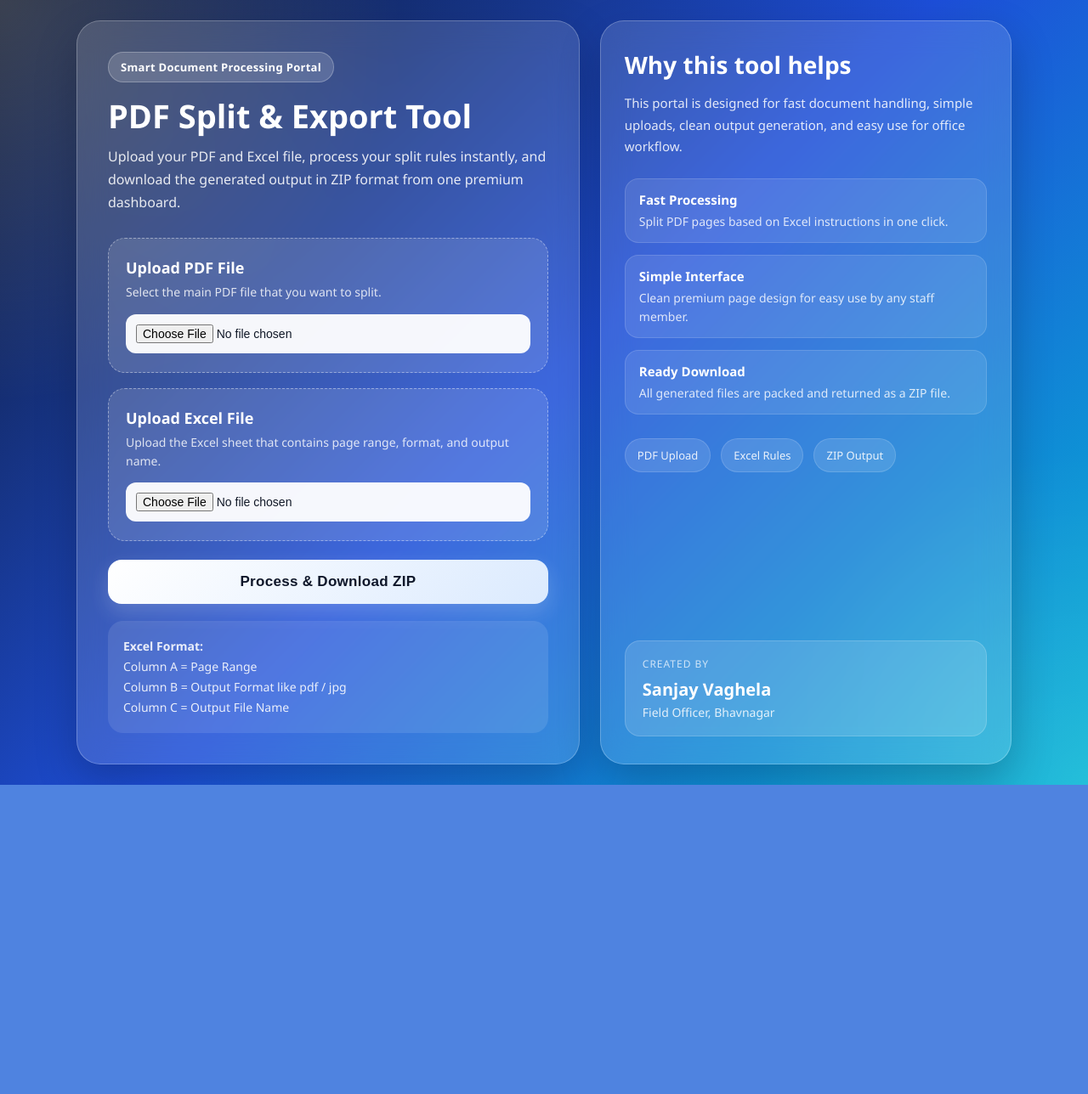
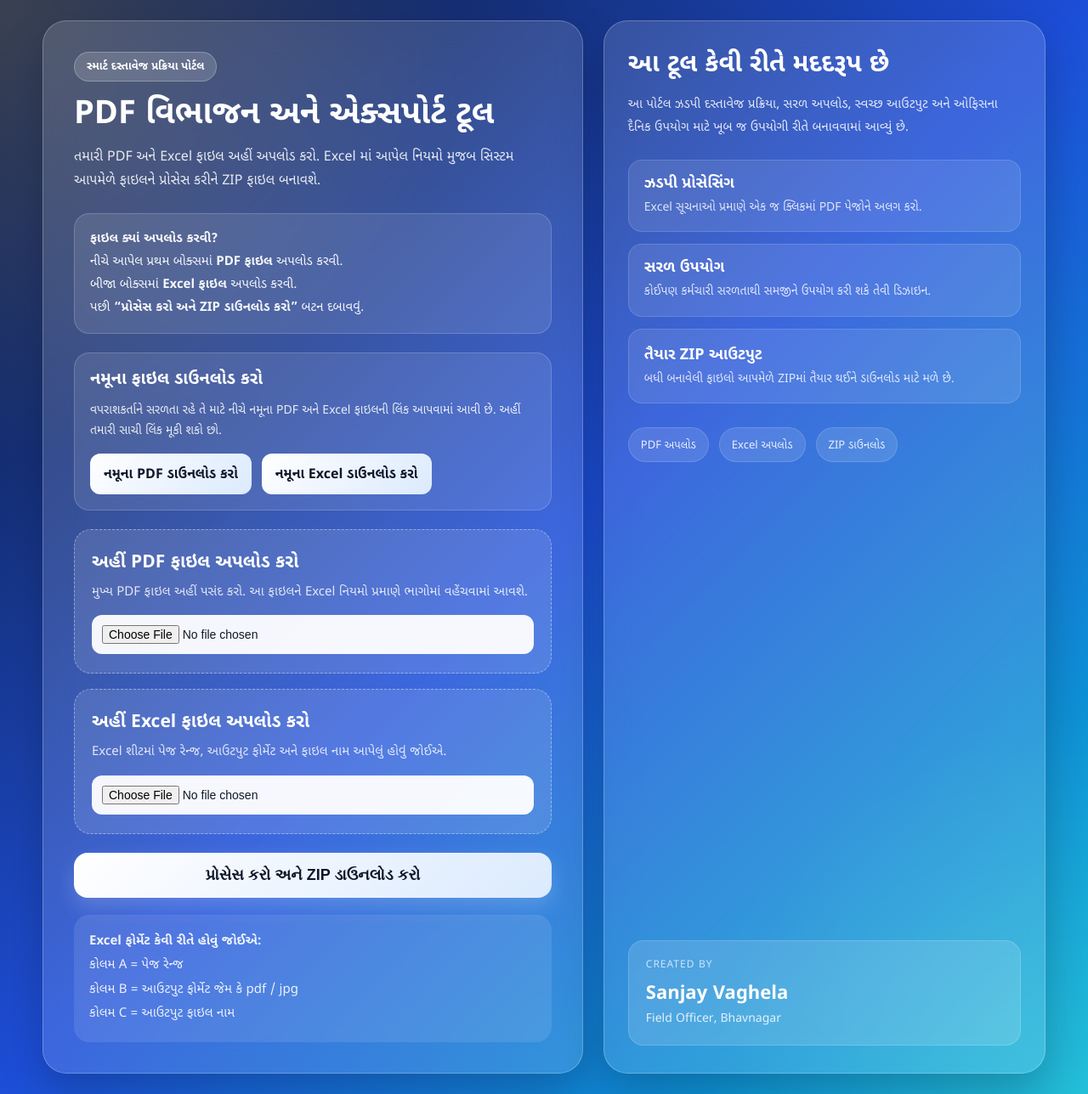
Before and after one commit to fobhavnagar1-sanjay/pdf-web-app, a Flask app: page / in a window 1280 px wide. Shown: the whole page at 85% size. Before the commit the page ends 924 px from the top, so only its background shows below. Run offline with Flask 3, Linux system fonts and the light colour scheme.

Commit message:
Update index.html

```diff
--- a/templates/index.html
+++ b/templates/index.html
@@ -1,9 +1,9 @@
 <!DOCTYPE html>
-<html lang="en">
+<html lang="gu">
 <head>
     <meta charset="UTF-8">
     <meta name="viewport" content="width=device-width, initial-scale=1.0">
-    <title>PDF Split Tool</title>
+    <title> વહાલી દિકરી યોજના ડોક્યુમેન્ટ ટૂલ</title>
     <style>
         * {
             box-sizing: border-box;
@@ -11,7 +11,7 @@
 
         body {
             margin: 0;
-            font-family: "Segoe UI", Arial, sans-serif;
+            font-family: "Noto Sans Gujarati", "Shruti", "Segoe UI", sans-serif;
             min-height: 100vh;
             background:
                 radial-gradient(circle at top left, rgba(255,255,255,0.18), transparent 30%),
@@ -25,7 +25,7 @@
 
         .page-wrap {
             width: 100%;
-            max-width: 1100px;
+            max-width: 1180px;
             display: grid;
             grid-template-columns: 1.1fr 0.9fr;
             gap: 24px;
@@ -55,23 +55,74 @@
             border: 1px solid rgba(255,255,255,0.25);
             font-size: 13px;
             font-weight: 600;
-            letter-spacing: 0.3px;
             margin-bottom: 18px;
         }
 
         h1 {
             margin: 0 0 12px;
             font-size: 38px;
-            line-height: 1.15;
+            line-height: 1.2;
             font-weight: 800;
         }
 
         .subtitle {
-            margin: 0 0 28px;
+            margin: 0 0 22px;
             color: rgba(255,255,255,0.88);
             font-size: 16px;
+            line-height: 1.8;
+            max-width: 680px;
+        }
+
+        .info-strip {
+            background: rgba(255,255,255,0.10);
+            border: 1px solid rgba(255,255,255,0.18);
+            border-radius: 18px;
+            padding: 16px 18px;
+            margin-bottom: 22px;
+            line-height: 1.8;
+            font-size: 15px;
+            color: rgba(255,255,255,0.95);
+        }
+
+        .sample-box {
+            background: rgba(255,255,255,0.10);
+            border: 1px solid rgba(255,255,255,0.18);
+            border-radius: 18px;
+            padding: 18px;
+            margin-bottom: 22px;
+        }
+
+        .sample-box h3 {
+            margin: 0 0 12px;
+            font-size: 20px;
+        }
+
+        .sample-box p {
+            margin: 0 0 14px;
+            color: rgba(255,255,255,0.88);
             line-height: 1.7;
-            max-width: 640px;
+            font-size: 14px;
+        }
+
+        .sample-links {
+            display: flex;
+            flex-wrap: wrap;
+            gap: 12px;
+        }
+
+        .sample-links a {
+            display: inline-block;
+            padding: 12px 16px;
+            border-radius: 12px;
+            text-decoration: none;
+            color: #0f172a;
+            background: linear-gradient(135deg, #ffffff, #dbeafe);
+            font-weight: 700;
+            transition: 0.2s ease;
+        }
+
+        .sample-links a:hover {
+            transform: translateY(-2px);
         }
 
         .upload-grid {
@@ -81,7 +132,6 @@
         }
 
         .upload-box {
-            position: relative;
             padding: 22px 20px;
             border-radius: 20px;
             background: rgba(255,255,255,0.12);
@@ -96,15 +146,15 @@
         }
 
         .upload-title {
-            font-size: 18px;
+            font-size: 21px;
             font-weight: 700;
-            margin-bottom: 6px;
+            margin-bottom: 8px;
         }
 
         .upload-text {
-            font-size: 14px;
-            line-height: 1.6;
-            color: rgba(255,255,255,0.82);
+            font-size: 15px;
+            line-height: 1.7;
+            color: rgba(255,255,255,0.84);
             margin-bottom: 14px;
         }
 
@@ -124,9 +174,8 @@
             border: none;
             border-radius: 16px;
             padding: 16px 20px;
-            font-size: 17px;
+            font-size: 18px;
             font-weight: 800;
-            letter-spacing: 0.3px;
             color: #0f172a;
             background: linear-gradient(135deg, #ffffff, #dbeafe);
             cursor: pointer;
@@ -139,18 +188,14 @@
             box-shadow: 0 16px 30px rgba(255,255,255,0.22);
         }
 
-        .process-btn:active {
-            transform: translateY(0);
-        }
-
         .note-box {
             margin-top: 20px;
             padding: 18px;
             border-radius: 18px;
             background: rgba(255,255,255,0.10);
-            color: rgba(255,255,255,0.88);
-            font-size: 14px;
-            line-height: 1.7;
+            color: rgba(255,255,255,0.90);
+            font-size: 15px;
+            line-height: 1.9;
         }
 
         .error-box {
@@ -172,14 +217,14 @@
 
         .side-top h2 {
             margin: 0 0 14px;
-            font-size: 28px;
+            font-size: 30px;
             font-weight: 800;
         }
 
         .side-top p {
             margin: 0 0 24px;
             color: rgba(255,255,255,0.86);
-            line-height: 1.7;
+            line-height: 1.8;
             font-size: 15px;
         }
 
@@ -190,7 +235,7 @@
         }
 
         .feature-item {
-            padding: 14px 16px;
+            padding: 16px 18px;
             border-radius: 16px;
             background: rgba(255,255,255,0.10);
             border: 1px solid rgba(255,255,255,0.14);
@@ -198,14 +243,14 @@
 
         .feature-item strong {
             display: block;
-            margin-bottom: 4px;
-            font-size: 15px;
+            margin-bottom: 6px;
+            font-size: 18px;
         }
 
         .feature-item span {
             color: rgba(255,255,255,0.82);
             font-size: 14px;
-            line-height: 1.5;
+            line-height: 1.6;
         }
 
         .creator-box {
@@ -225,7 +270,7 @@
         }
 
         .creator-name {
-            font-size: 20px;
+            font-size: 22px;
             font-weight: 800;
             margin-bottom: 4px;
         }
@@ -233,6 +278,7 @@
         .creator-role {
             font-size: 14px;
             color: rgba(255,255,255,0.84);
+            line-height: 1.6;
         }
 
         .mini-info {
@@ -297,34 +343,54 @@
 <body>
     <div class="page-wrap">
         <div class="glass-card">
-            <div class="top-badge">Smart Document Processing Portal</div>
-            <h1>PDF Split & Export Tool</h1>
+            <div class="top-badge">સ્માર્ટ દસ્તાવેજ પ્રક્રિયા પોર્ટલ</div>
+            <h1>PDF વિભાજન અને એક્સપોર્ટ ટૂલ</h1>
             <p class="subtitle">
-                Upload your PDF and Excel file, process your split rules instantly,
-                and download the generated output in ZIP format from one premium dashboard.
+                તમારી PDF અને Excel ફાઇલ અહીં અપલોડ કરો. Excel માં આપેલ નિયમો મુજબ
+                સિસ્ટમ આપમેળે ફાઇલને પ્રોસેસ કરીને ZIP ફાઇલ બનાવશે.
             </p>
+
+            <div class="info-strip">
+                <strong>ફાઇલ ક્યાં અપલોડ કરવી?</strong><br>
+                નીચે આપેલ પ્રથમ બોક્સમાં <strong>PDF ફાઇલ</strong> અપલોડ કરવી.<br>
+                બીજા બોક્સમાં <strong>Excel ફાઇલ</strong> અપલોડ કરવી.<br>
+                પછી <strong>“પ્રોસેસ કરો અને ZIP ડાઉનલોડ કરો”</strong> બટન દબાવવું.
+            </div>
+
+            <div class="sample-box">
+                <h3>નમૂના ફાઇલ ડાઉનલોડ કરો</h3>
+                <p>
+                    વપરાશકર્તાને સરળતા રહે તે માટે નીચે નમૂના PDF અને Excel ફાઇલની લિંક આપવામાં આવી છે.
+                    અહીં તમારી સાચી લિંક મૂકી શકો છો.
+                </p>
+
+                <div class="sample-links">
+                    <a href="#" target="_blank">નમૂના PDF ડાઉનલોડ કરો</a>
+                    <a href="#" target="_blank">નમૂના Excel ડાઉનલોડ કરો</a>
+                </div>
+            </div>
 
             <form action="/process" method="post" enctype="multipart/form-data" onsubmit="showLoading()">
                 <div class="upload-grid">
                     <div class="upload-box">
-                        <div class="upload-title">Upload PDF File</div>
+                        <div class="upload-title">અહીં PDF ફાઇલ અપલોડ કરો</div>
                         <div class="upload-text">
-                            Select the main PDF file that you want to split.
+                            મુખ્ય PDF ફાઇલ અહીં પસંદ કરો. આ ફાઇલને Excel નિયમો પ્રમાણે ભાગોમાં વહેંચવામાં આવશે.
                         </div>
                         <input type="file" name="pdf" accept=".pdf" required>
                     </div>
 
                     <div class="upload-box">
-                        <div class="upload-title">Upload Excel File</div>
+                        <div class="upload-title">અહીં Excel ફાઇલ અપલોડ કરો</div>
                         <div class="upload-text">
-                            Upload the Excel sheet that contains page range, format, and output name.
+                            Excel શીટમાં પેજ રેન્જ, આઉટપુટ ફોર્મેટ અને ફાઇલ નામ આપેલું હોવું જોઈએ.
                         </div>
                         <input type="file" name="excel" accept=".xlsx" required>
                     </div>
                 </div>
 
-                <button type="submit" class="process-btn">Process & Download ZIP</button>
-                <div id="loadingText" class="loading-text">Processing files, please wait...</div>
+                <button type="submit" class="process-btn">પ્રોસેસ કરો અને ZIP ડાઉનલોડ કરો</button>
+                <div id="loadingText" class="loading-text">ફાઇલો પ્રોસેસ થઈ રહી છે, કૃપા કરીને રાહ જુઓ...</div>
             </form>
 
             {% if error %}
@@ -332,42 +398,42 @@
             {% endif %}
 
             <div class="note-box">
-                <strong>Excel Format:</strong><br>
-                Column A = Page Range<br>
-                Column B = Output Format like pdf / jpg<br>
-                Column C = Output File Name
+                <strong>Excel ફોર્મેટ કેવી રીતે હોવું જોઈએ:</strong><br>
+                કોલમ A = પેજ રેન્જ<br>
+                કોલમ B = આઉટપુટ ફોર્મેટ જેમ કે pdf / jpg<br>
+                કોલમ C = આઉટપુટ ફાઇલ નામ
             </div>
         </div>
 
         <div class="side-card">
             <div class="side-top">
-                <h2>Why this tool helps</h2>
+                <h2>આ ટૂલ કેવી રીતે મદદરૂપ છે</h2>
                 <p>
-                    This portal is designed for fast document handling, simple uploads,
-                    clean output generation, and easy use for office workflow.
+                    આ પોર્ટલ ઝડપી દસ્તાવેજ પ્રક્રિયા, સરળ અપલોડ, સ્વચ્છ આઉટપુટ અને
+                    ઓફિસના દૈનિક ઉપયોગ માટે ખૂબ જ ઉપયોગી રીતે બનાવવામાં આવ્યું છે.
                 </p>
 
                 <div class="feature-list">
                     <div class="feature-item">
-                        <strong>Fast Processing</strong>
-                        <span>Split PDF pages based on Excel instructions in one click.</span>
+                        <strong>ઝડપી પ્રોસેસિંગ</strong>
+                        <span>Excel સૂચનાઓ પ્રમાણે એક જ ક્લિકમાં PDF પેજોને અલગ કરો.</span>
                     </div>
 
                     <div class="feature-item">
-                        <strong>Simple Interface</strong>
-                        <span>Clean premium page design for easy use by any staff member.</span>
+                        <strong>સરળ ઉપયોગ</strong>
+                        <span>કોઈપણ કર્મચારી સરળતાથી સમજીને ઉપયોગ કરી શકે તેવી ડિઝાઇન.</span>
                     </div>
 
                     <div class="feature-item">
-                        <strong>Ready Download</strong>
-                        <span>All generated files are packed and returned as a ZIP file.</span>
+                        <strong>તૈયાર ZIP આઉટપુટ</strong>
+                        <span>બધી બનાવેલી ફાઇલો આપમેળે ZIPમાં તૈયાર થઈને ડાઉનલોડ માટે મળે છે.</span>
                     </div>
                 </div>
 
                 <div class="mini-info">
-                    <div class="mini-pill">PDF Upload</div>
-                    <div class="mini-pill">Excel Rules</div>
-                    <div class="mini-pill">ZIP Output</div>
+                    <div class="mini-pill">PDF અપલોડ</div>
+                    <div class="mini-pill">Excel અપલોડ</div>
+                    <div class="mini-pill">ZIP ડાઉનલોડ</div>
                 </div>
             </div>
 
```
